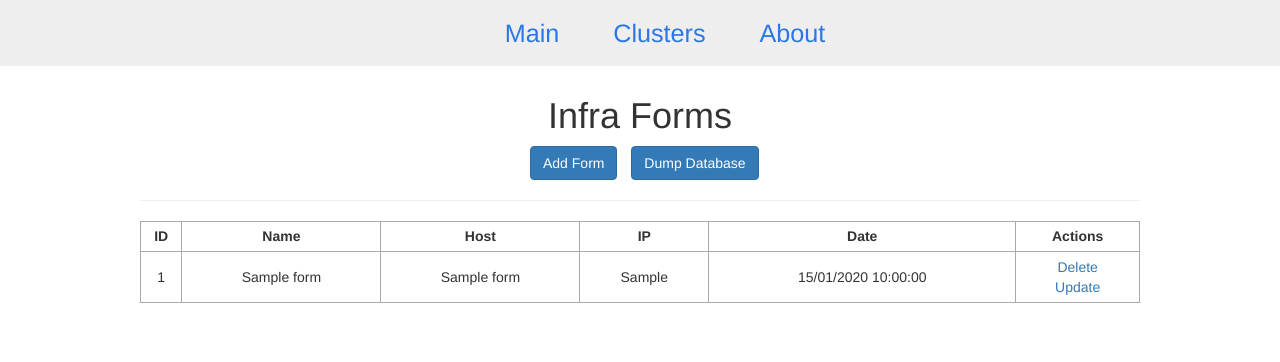
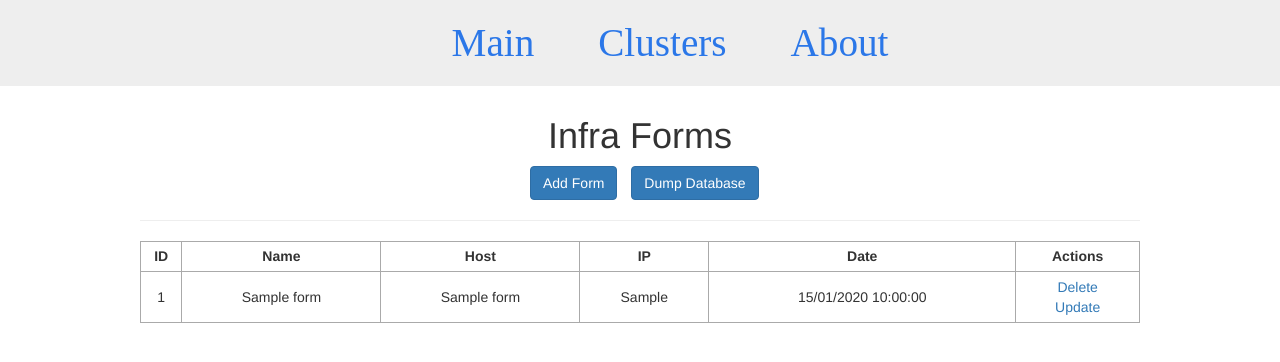
Before and after one commit to Lab-Brat/flask_masque, a Flask app: page / in a window 1280 px wide. Shown: the top 362 px of the page. Run offline with Flask 2, Linux system fonts and the light colour scheme; tables that the repository leaves empty hold one stand-in row (values such as "Sample post"); some libraries are stand-ins or nearby versions.

Commit message:
change nav font

```diff
--- a/static/css/main.css
+++ b/static/css/main.css
@@ -11,8 +11,9 @@
 
 nav a {
     color: rgb(43, 119, 232);
-    font-size: 1.8em;
-    margin-left: 50px;
+    font-size: 2.8em;
+    font-family: "Times New Roman", Times, serif;
+    margin-left: 60px;
     text-decoration: none;
 }
 
```
